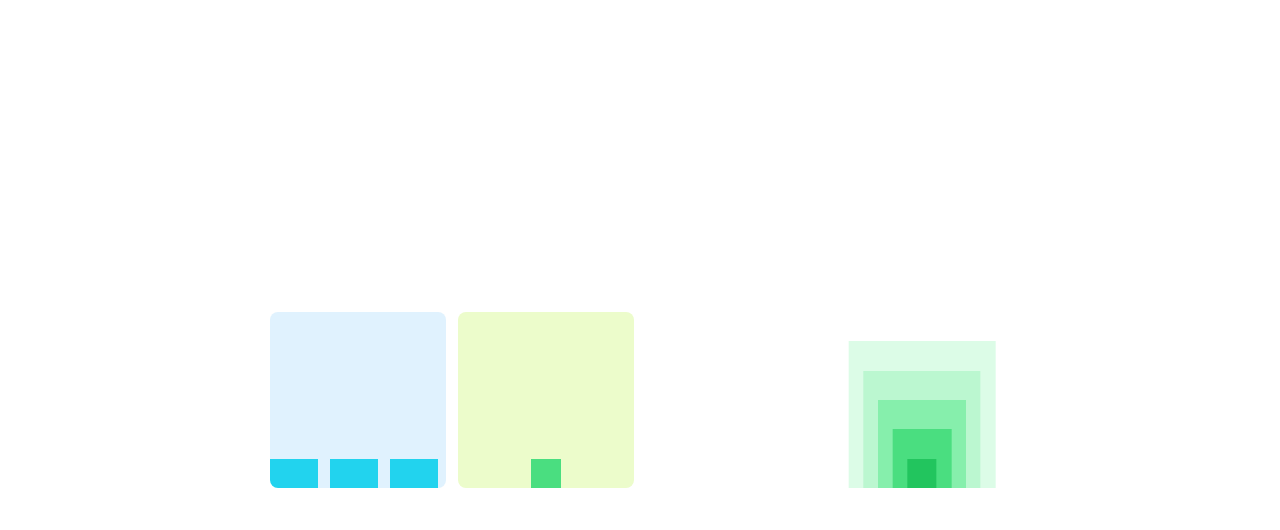
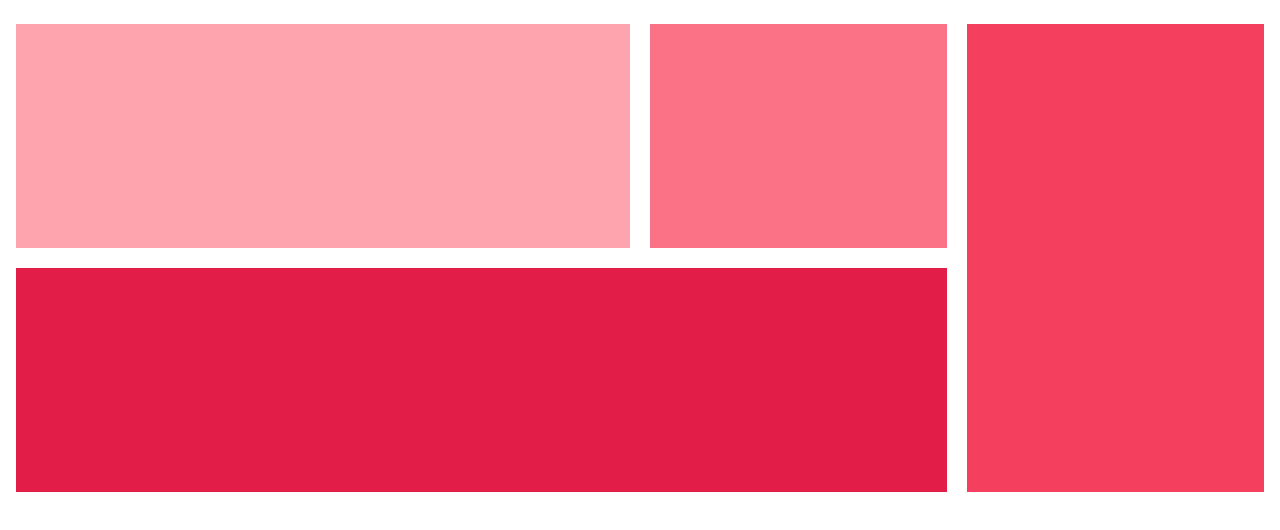
Before and after one commit to Mohammadiko33/LearnTailwind, a React (Vite) app: page / in a window 1280 px wide. Shown: the top 530 px of the page. Built offline with nearby package versions, Linux system fonts and the light colour scheme.

Commit message:
add episode 13

```diff
--- /dev/null
+++ b/src/Episodes/E13.jsx
@@ -0,0 +1,18 @@
+import React from "react";
+
+const E13 = () => {
+  return (
+    <div className="container mx-auto mt-6">
+      <div className="container mx-auto mt-6">
+        <div className="grid grid-cols-4 grid-rows-2 gap-5">
+          <div className="h-56 bg-rose-300 col-span-2" />
+          <div className="h-56 bg-rose-400" />
+          <div className="bg-rose-500 row-span-2" />
+          <div className="h-56 bg-rose-600 col-span-3" />
+        </div>
+      </div>
+    </div>
+  );
+};
+
+export default E13;
--- a/src/index.css
+++ b/src/index.css
@@ -575,6 +575,27 @@ video {
   transition-duration: 200ms;
 }
 
+.djac {
+  display: flex;
+  align-items: center;
+  justify-content: center;
+}
+
+.fullCenter {
+  display: flex;
+  height: 100vh;
+  align-items: center;
+  justify-content: center;
+}
+
+.fullCenterCol {
+  display: flex;
+  height: 100vh;
+  flex-direction: column;
+  align-items: center;
+  justify-content: center;
+}
+
 .container {
   width: 100%;
   margin-right: auto;
@@ -665,6 +686,18 @@ video {
   z-index: 50;
 }
 
+.col-span-3 {
+  grid-column: span 3 / span 3;
+}
+
+.col-span-2 {
+  grid-column: span 2 / span 2;
+}
+
+.row-span-2 {
+  grid-row: span 2 / span 2;
+}
+
 .mx-auto {
   margin-left: auto;
   margin-right: auto;
@@ -672,6 +705,10 @@ video {
 
 .mt-4 {
   margin-top: 1rem;
+}
+
+.mt-6 {
+  margin-top: 1.5rem;
 }
 
 .block {
@@ -734,6 +771,10 @@ video {
   height: 83.333333%;
 }
 
+.h-56 {
+  height: 14rem;
+}
+
 .h-screen {
   height: 100vh;
 }
@@ -782,18 +823,6 @@ video {
   width: 100vw;
 }
 
-.w-3 {
-  width: 0.75rem;
-}
-
-.w-4 {
-  width: 1rem;
-}
-
-.flex-shrink {
-  flex-shrink: 1;
-}
-
 .flex-shrink-0 {
   flex-shrink: 0;
 }
@@ -813,6 +842,14 @@ video {
 
 .grid-cols-4 {
   grid-template-columns: repeat(4, minmax(0, 1fr));
+}
+
+.grid-cols-5 {
+  grid-template-columns: repeat(5, minmax(0, 1fr));
+}
+
+.grid-rows-2 {
+  grid-template-rows: repeat(2, minmax(0, 1fr));
 }
 
 .flex-col {
@@ -896,6 +933,11 @@ video {
   background-color: rgb(37 99 235 / var(--tw-bg-opacity, 1));
 }
 
+.bg-cyan-400 {
+  --tw-bg-opacity: 1;
+  background-color: rgb(34 211 238 / var(--tw-bg-opacity, 1));
+}
+
 .bg-gray-900 {
   --tw-bg-opacity: 1;
   background-color: rgb(17 24 39 / var(--tw-bg-opacity, 1));
@@ -909,6 +951,11 @@ video {
 .bg-green-200 {
   --tw-bg-opacity: 1;
   background-color: rgb(187 247 208 / var(--tw-bg-opacity, 1));
+}
+
+.bg-green-300 {
+  --tw-bg-opacity: 1;
+  background-color: rgb(134 239 172 / var(--tw-bg-opacity, 1));
 }
 
 .bg-green-400 {
@@ -941,11 +988,6 @@ video {
   background-color: rgb(190 242 100 / var(--tw-bg-opacity, 1));
 }
 
-.bg-lime-400 {
-  --tw-bg-opacity: 1;
-  background-color: rgb(163 230 53 / var(--tw-bg-opacity, 1));
-}
-
 .bg-pink-400 {
   --tw-bg-opacity: 1;
   background-color: rgb(244 114 182 / var(--tw-bg-opacity, 1));
@@ -966,14 +1008,9 @@ video {
   background-color: rgb(220 38 38 / var(--tw-bg-opacity, 1));
 }
 
-.bg-green-300 {
+.bg-rose-400 {
   --tw-bg-opacity: 1;
-  background-color: rgb(134 239 172 / var(--tw-bg-opacity, 1));
-}
-
-.bg-white {
-  --tw-bg-opacity: 1;
-  background-color: rgb(255 255 255 / var(--tw-bg-opacity, 1));
+  background-color: rgb(251 113 133 / var(--tw-bg-opacity, 1));
 }
 
 .bg-sky-100 {
@@ -981,9 +1018,29 @@ video {
   background-color: rgb(224 242 254 / var(--tw-bg-opacity, 1));
 }
 
-.bg-cyan-400 {
+.bg-rose-200 {
   --tw-bg-opacity: 1;
-  background-color: rgb(34 211 238 / var(--tw-bg-opacity, 1));
+  background-color: rgb(254 205 211 / var(--tw-bg-opacity, 1));
+}
+
+.bg-rose-300 {
+  --tw-bg-opacity: 1;
+  background-color: rgb(253 164 175 / var(--tw-bg-opacity, 1));
+}
+
+.bg-rose-500 {
+  --tw-bg-opacity: 1;
+  background-color: rgb(244 63 94 / var(--tw-bg-opacity, 1));
+}
+
+.bg-rose-600 {
+  --tw-bg-opacity: 1;
+  background-color: rgb(225 29 72 / var(--tw-bg-opacity, 1));
+}
+
+.bg-rose-700 {
+  --tw-bg-opacity: 1;
+  background-color: rgb(190 18 60 / var(--tw-bg-opacity, 1));
 }
 
 .p-4 {
--- a/src/main.jsx
+++ b/src/main.jsx
@@ -2,8 +2,7 @@ import { StrictMode } from 'react'
 import { createRoot } from 'react-dom/client'
 import "./styles/reset.css"
 import './index.css'
-import "./styles/flexbox-utility-classes.css"
-import App from './Episodes/E12'
+import App from './Episodes/E13'
 
 createRoot(document.getElementById('root')).render(
   <StrictMode>
--- a/src/styles/flexbox-utility-classes.css
+++ /dev/null
@@ -1,36 +0,0 @@
-.djac {
-  display: flex;
-  justify-content: center;
-  align-items: center;
-}
-.djbac {
-  display: flex;
-  justify-content: space-between;
-  align-items: center;
-}
-.dcjac {
-  display: flex;
-  flex-direction: column;
-  align-items: center;
-  justify-content: center;
-}
-.dcjbac {
-  display: flex;
-  flex-direction: column;
-  align-items: center;
-  justify-content: space-between;
-}
-.fullCenter {
-  height: 100vh;
-  display: flex;
-  justify-content: center;
-  align-items: center;
-}
-
-.fullCenterCol {
-  height: 100vh;
-  display: flex;
-  flex-direction: column;
-  justify-content: center;
-  align-items: center;
-}
```
Also changed, not shown: src/styles/App.css (+18 -0 lines).
